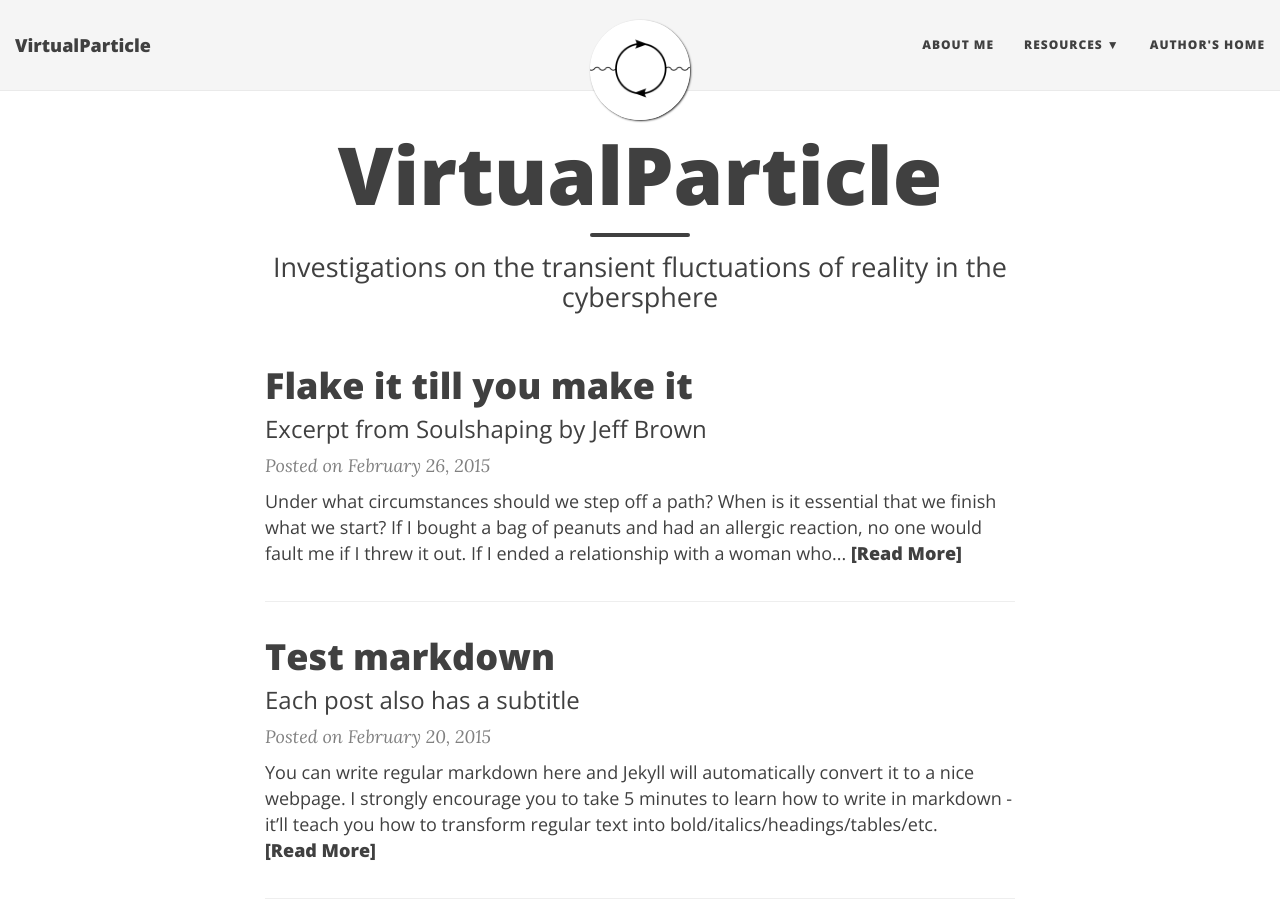
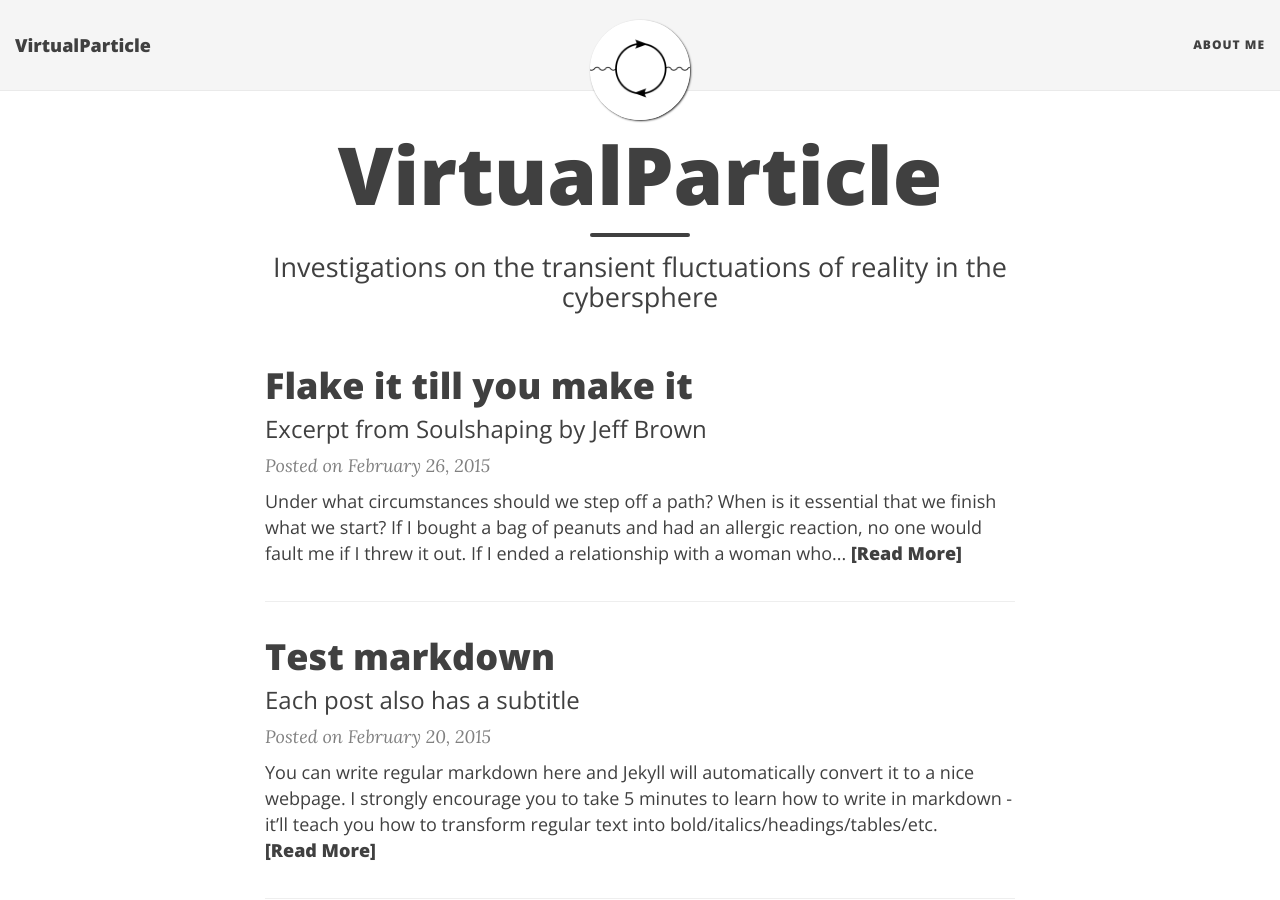
Before and after one commit to darkquasar/darkquasar.github.io, a Jekyll site: the page built from index.html, in a window 1280 px wide and 900 px high. Built offline with Jekyll 4.4.1, drawn with Linux system fonts in a browser that asks for light colours; nearby versions of some CDN libraries; the list of posts is cut into pages by our own code; some of the changed lines change nothing that is shown.

Commit message:
Update _config.yml

```diff
--- a/_config.yml
+++ b/_config.yml
@@ -24,11 +24,6 @@
 # List of links in the navigation bar
 navbar-links:
   About Me: "aboutme"
-  Resources:
-    - Beautiful Jekyll: "http://deanattali.com/beautiful-jekyll/"
-    - Learn markdown: "http://www.markdowntutorial.com/"
-    - GitHub Pages: "https://pages.github.com/"
-  Author's home: "http://deanattali.com"
 
 # Image to show in the navigation bar - image must be a square (width = height)
 # Remove this parameter if you don't want an image in the navbar
@@ -62,9 +57,9 @@
 # Select which links to show in the footer
 footer-links-active:
   rss: true
-  facebook: true
+  facebook: false
   email: true
-  twitter: true
+  twitter: false
   google-plus: false
   github: false
   reddit: false
```
